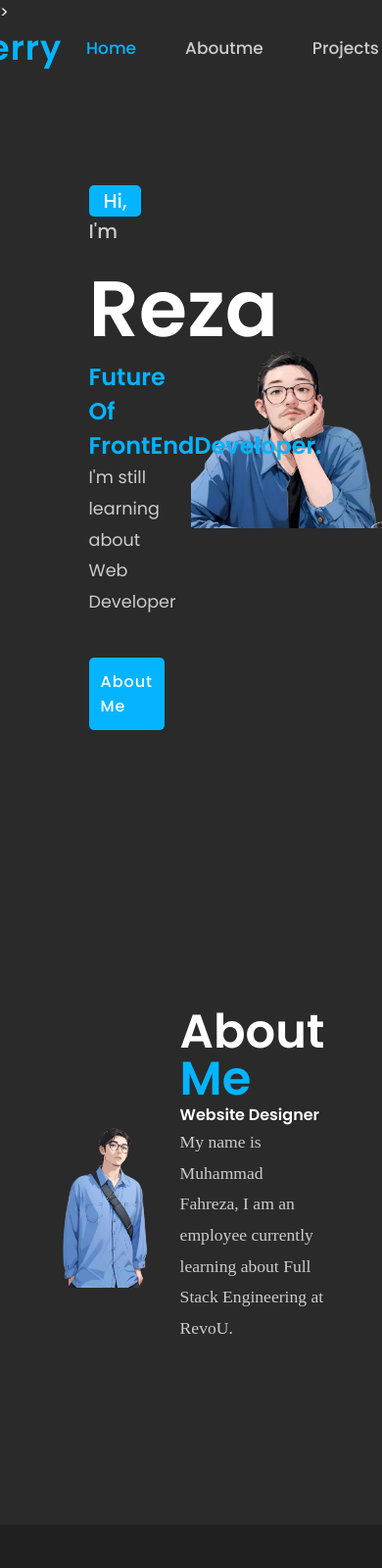
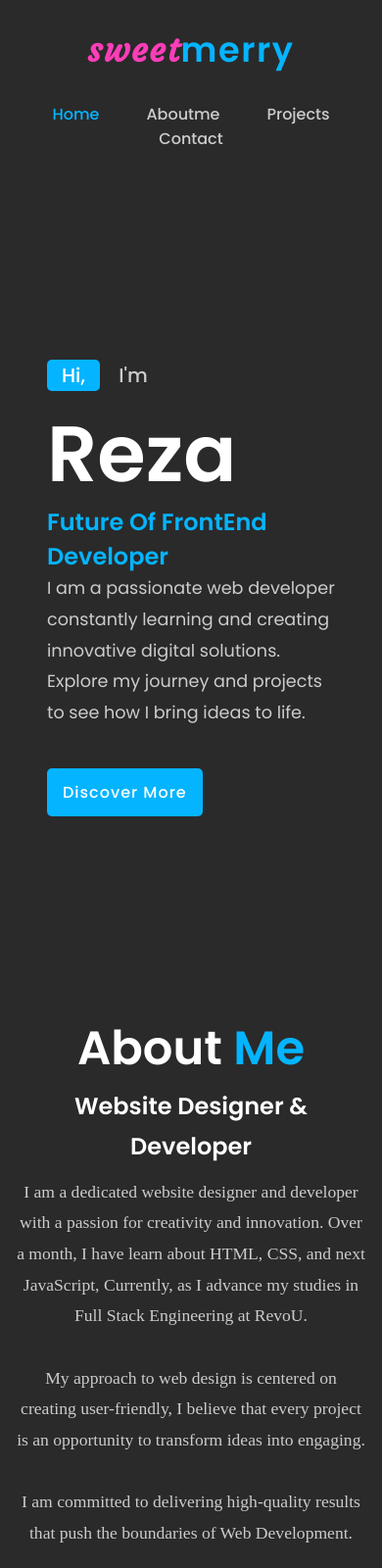
Before and after one commit to revou-fsse-feb25/milestone-1-sweetmerry, a plain HTML site: page index.html in a window 390 px wide. Shown: the top 1600 px of the page at 98% size. Drawn offline with nearby package versions, Linux system fonts and the light colour scheme.

Commit message:
modified to more responsive and delete the iamge on home section

```diff
--- a/css/style.css
+++ b/css/style.css
@@ -1,6 +1,7 @@
 @import url('https://fonts.googleapis.com/css2?family=Poppins:wght@300;400;500;600&display=swap');
 @import url('https://fonts.googleapis.com/css2?family=Courgette&display=swap');
-*{
+
+* {
   padding: 0;
   margin: 0;
   box-sizing: border-box;
@@ -9,204 +10,196 @@
   scroll-behavior: smooth;
   font-family: "Poppins", sans-serif;
 }
-:root{
+
+:root {
   --bg-color: #2a2a2a;
   --second-bg-color: #202020;
-    --text-color:#fff;
+  --text-color: #fff;
   --second-color: #ccc;
-    --main-color:#05b4ff;
+  --main-color: #05b4ff;
   --text-subcolor: #ff3db8;
-    --big-font:5rem;
-    --h2-font:3rem;
-    --p-font:1.1rem;
+  --big-font: 5rem;
+  --h2-font: 3rem;
+  --p-font: 1.1rem;
 }
-body{
-    background: var(--bg-color) ;
+.container {
+  max-width: 1200px;
+  margin: 0 auto;
+  padding: 0 1rem;
+}
+
+body {
+  background: var(--bg-color);
   color: var(--text-color);
 }
-header{
+
+header {
   position: fixed;
   width: 100%;
   top: 0;
-    right: 0;
   z-index: 1000;
+  background: transparent;
+  padding: 1.5rem 0;
+  border-bottom: 1px solid transparent;
+  transition: all 0.45s cubic-bezier(0.23, 1, 0.32, 1);
   display: flex;
   align-items: center;
   justify-content: center;
-    background: transparent;
-    padding: 22px 15%;
-    border-bottom: 1px solid transparent ;
-    transition: all .45 ease;
 }
-.logo{
+.logo {
   color: var(--text-subcolor);
-    font-size: 35px;
+  font-size: 2.2rem;
   font-weight: 700;
-    letter-spacing: 1px;
+  letter-spacing: 0.1rem;
   font-family: "Courgette", cursive;
 }
-span{
+span {
   color: var(--main-color);
 }
-.navlist{
-    display: flex
+
+nav {
+  margin-top: 5rem;
+  text-align: center;
 }
-.navlist a{
+.navlist {
+  display: flex;
+  justify-content: center;
+  flex-wrap: wrap;
+}
+.navlist li {
+  margin: 0 1.5rem;
+}
+.navlist a {
   color: var(--second-color);
-    font-size: 17px;
+  font-size: 1rem;
   font-weight: 500;
-    margin: 0 25px;
-    transition:  all .45s ease;
+  transition: all 0.45s ease-in-out;
 }
-.navlist a:hover{
-    color: var(--text-subcolor)
+.navlist a:hover {
+  color: var(--text-subcolor);
 }
-.navlist a.active{
-    color: var(--main-color)
+.navlist a.active {
+  color: var(--main-color);
 }
-#menu-icon{
-    font-size: 35px;
-    color: var(--text-color);
-    z-index: 1000;
-    cursor: pointer;
-    margin-left: 25px;
-    display: none;
+
+section {
+  padding: 10rem 0 7.5rem;
 }
-section{
-    padding: 160px 15% 120px;
-}
+
 .home {
   position: relative;
-    height: 100vh;
+  min-height: 100vh;
   width: 100%;
   display: flex;
   align-items: center;
-    justify-content: flex-start;
+  justify-content: center;
   overflow: hidden;
 }
 
-  .home .home-text {
-    width: 50%;
-    padding: 2rem;
-    z-index: 1;
+.home-content {
+  display: flex;
+  align-items: center;
+  justify-content: space-between;
+  width: 100%;
 }
 
-  .img-bg {
-    position: absolute;
-    top: 0;
-    right: 0;
-    width: 50%;
-    height: 100%;
-    background-image: url("background3.png");
-    background-repeat: no-repeat;
-    background-position: center;
-    background-size: contain;
-    z-index: 0;
+.home-text {
+  width: 55%;
+  padding: 2rem;
+  position: relative;
+  z-index: 2;
 }
 
-
-.slide{
-    margin-bottom: 20px;
+.slide {
+  margin-bottom: 1.25rem;
 }
-.one{
+.one {
   display: inline-block;
-    margin-right: 15px;
-    padding: 0 15px;
-    line-height: 32px;
-    font-size: 20px;
+  margin-right: 0.9375rem;
+  padding: 0 0.9375rem;
+  line-height: 2rem;
+  font-size: 1.25rem;
   font-weight: 500;
-    border-radius: 5px;
+  border-radius: 0.3125rem;
   background-color: var(--main-color);
-    color: var(--text-color)
+  color: var(--text-color);
 }
-.two{
+.two {
   display: inline-block;
   color: var(--second-color);
-    font-size: 20px;
+  font-size: 1.25rem;
   font-weight: 500;
 }
-.home-text h1{
+.home-text h1 {
   font-size: var(--big-font);
   font-weight: 700;
   color: var(--text-color);
   line-height: 1.1;
-    margin: 0 0 8px;
+  margin: 0 0 0.5rem;
 }
-.home-text h2{
+.home-text h2 {
   color: var(--main-color);
 }
-.home-text h3{
-    color: var(--text-color);
-    margin: 8 8 35px;
-    font-size: 3rem;
-    font-weight: 700;
-    line-height: 1.1;
+.home-text p {
+  color: var(--second-color);
+  font-size: var(--p-font);
+  line-height: 1.8;
+  margin-bottom: 2.5rem;
 }
-.button{
+.button {
   display: inline-block;
   align-items: center;
   justify-content: center;
 }
-.home-text p{
-    color: var(--second-color);
-    font-size: var(--p-font);
-    line-height: 1.8;
-    margin-bottom: 40px;
-}
-.btn{
+.btn {
   display: inline-block;
-    padding: 12px;
+  padding: 0.75rem 1rem;
   background: var(--main-color);
-    border-radius: 5px;
+  border-radius: 0.3125rem;
   color: var(--text-color);
   font-size: 1rem;
-    letter-spacing: 1px;
+  letter-spacing: 0.0625rem;
   font-weight: 500;
-    transition: transform 0.3s ease;
+  transition: transform 0.3s cubic-bezier(0.23, 1, 0.32, 1), background 0.3s ease-in-out;
+  transition-delay: 0.1s;
 }
-.btn:hover{
-    transform: scale(0.9);
+.btn:hover {
+  transform: scale(0.95);
 }
-.about{
-    position: relative;
+.about .about-container {
   display: grid;
-    grid-template-columns: repeat(2, 1fr);
+  grid-template-columns: 1fr 1fr;
   align-items: center;
   gap: 1.5rem;
 }
-.about-img img{
-    display: grid;
-    max-width: 530px;
-    height: auto;
-    width: 100%;
-    border-radius: 5px;
-}
-.about-text h2{
+.about-text h2 {
   font-size: var(--h2-font);
   line-height: 1;
 }
-.about-text h6{
-    font-size: 24px;
+.about-text h4 {
+  font-size: 1.5rem;
   font-weight: 600;
   color: var(--text-color);
   line-height: 1.7;
-    margin: 15px 0 10px;
+  margin: 0.9375rem 0 0.625rem;
 }
-.about-text p{
+.about-text p {
   color: var(--second-color);
   font-size: var(--p-font);
   font-family: 'Times New Roman', Times, serif;
   line-height: 1.8;
   margin-bottom: 4rem;
 }
+.about-img img {
+  display: block;
+  max-width: 100%;
+  height: auto;
+  border-radius: 0.3125rem;
+}
 .projects {
-    padding: 100px 15%;
+  padding: 6.25rem 0;
   background: var(--second-bg-color);
   color: var(--text-color);
-  }
-  .projects-container {
-    max-width: 1200px;
-    margin: 0 auto;
 }
 .projects h2 {
   text-align: center;
@@ -215,26 +208,19 @@ section{
 }
 .project-grid {
   display: grid;
-    grid-template-columns: repeat(auto-fit, minmax(250px, 1fr));
+  grid-template-columns: repeat(auto-fit, minmax(15.625rem, 1fr));
   gap: 1.5rem;
 }
 .project-card {
   background: var(--bg-color);
   border: 1px solid var(--second-color);
-    border-radius: 5px;
+  border-radius: 0.3125rem;
   padding: 1.5rem;
   text-align: center;
-    transition: transform 0.3s ease;
-
+  transition: transform 0.3s ease-in-out;
 }
 .project-card:hover {
-    transform: translateY(-5px);
-  }
-  .project-card img {
-    width: 100%;
-    height: auto;
-    border-radius: 5px;
-    margin-bottom: 1rem;
+  transform: translateY(-0.3125rem);
 }
 .project-card h3 {
   font-size: 1.5rem;
@@ -245,14 +231,13 @@ section{
   font-size: var(--p-font);
   color: var(--second-color);
 }
-
 .contact {
-    padding: 100px 15%;
+  padding: 6.25rem 0;
   background: var(--bg-color);
   color: var(--text-color);
 }
 .contact-container {
-    max-width: 800px;
+  max-width: 50rem;
   margin: 0 auto;
   text-align: center;
 }
@@ -271,43 +256,54 @@ section{
 .contact-form input,
 .contact-form textarea {
   width: 100%;
-    padding: 12px;
+  padding: 0.75rem;
   margin-bottom: 1rem;
   border: 1px solid var(--second-color);
-    border-radius: 5px;
+  border-radius: 0.3125rem;
   font-size: var(--p-font);
   background: var(--second-bg-color);
   color: var(--text-color);
 }
 .contact-form textarea {
   resize: vertical;
-    min-height: 150px;
+  min-height: 9.375rem;
 }
 .contact-form button {
-    padding: 12px;
+  padding: 0.75rem;
   background: var(--main-color);
   border: none;
-    border-radius: 5px;
+  border-radius: 0.3125rem;
   color: var(--text-color);
   font-size: 1rem;
   cursor: pointer;
-    transition: background 0.3s ease;
+  transition: background 0.3s ease-in-out;
 }
 .contact-form button:hover {
   background: var(--text-subcolor);
 }
+
 footer {
   background: var(--second-bg-color);
   color: var(--text-color);
-    padding: 20px 15%;
+  padding: 1.25rem 0;
   text-align: center;
-  }
-
-  .footer-container {
-    max-width: 1200px;
-    margin: 0 auto;
 }
 footer p {
   margin: 0;
   font-size: 0.9rem;
 }
+@media (max-width: 768px) {
+  header, nav, section, footer {
+    padding: 1.5rem 0;
+  }
+  .home-content {
+    flex-direction: column;
+  }
+  .home-text {
+    width: 100%;
+  }
+  .about .about-container {
+    grid-template-columns: 1fr;
+    text-align: center;
+  }
+}
--- a/index.html
+++ b/index.html
@@ -4,60 +4,72 @@
   <meta charset="UTF-8">
   <meta name="viewport" content="width=device-width, initial-scale=1.0">
   <title>Muhammad Fahreza's Profile</title>
->
-<!-- Coustom css Link-->
   <link rel="stylesheet" type="text/css" href="css/style.css">
-<link rel="stylesheet"
-  href="https://unpkg.com/boxicons@latest/css/boxicons.min.css">
+  <link rel="stylesheet" href="https://unpkg.com/boxicons@latest/css/boxicons.min.css">
 </head>
 <body>
+
   <!-- Header -->
   <header>
+    <div class="container">
       <a href="#" class="logo">sweet<span>merry</span></a>
+    </div>
+  </header>
+  <nav>
+    <div class="container">
       <ul class="navlist">
         <li><a href="#home" class="active">Home</a></li>
         <li><a href="#about">Aboutme</a></li>
         <li><a href="#projects">Projects</a></li>
         <li><a href="#contact">Contact</a></li>
       </ul>
-       <div class="bx bx-menu" id="menu-icon"></div>
-    </header>
+    </div>
+  </nav>
 
   <!-- Home Section -->
   <section class="home" id="home">
+    <div class="container home-content">
       <div class="home-text">
         <div class="slide">
           <span class="one">Hi,</span>
           <span class="two">I'm</span>
         </div>
         <h1>Reza</h1>
-          <h2>Future Of <span>FrontEndDeveloper.</span></h2>
-          <p>I'm still learning about Web Developer</p>
-
+        <h2>Future Of <span>FrontEnd Developer</span></h2>
+        <p>
+          I am a passionate web developer constantly learning and creating innovative digital solutions.
+          Explore my journey and projects to see how I bring ideas to life.
+        </p>
         <div class="button">
-            <a href="#about" class="btn">About Me</a>
+          <a href="#about" class="btn">Discover More</a>
         </div>
       </div>
-        <div class="img-bg"></div>
+    </div>
   </section>
 
-        <!-- About Section-->
+  <!-- About Section -->
   <section class="about" id="about">
-            <div class="about-img">
-              <img src="background2.png">
-            </div>
+    <div class="container about-container">
       <div class="about-text">
         <h2>About <span>Me</span></h2>
-              <h4>Website Designer</h4>
+        <h4>Website Designer & Developer</h4>
         <p>
-                My name is Muhammad Fahreza, I am an employee currently learning about Full Stack Engineering at RevoU.
+          I am a dedicated website designer and developer with a passion for creativity and innovation. Over a month, I have learn about HTML, CSS, and next JavaScript, Currently, as I advance my studies in Full Stack Engineering at RevoU.
+          <br><br>
+          My approach to web design is centered on creating user-friendly, I believe that every project is an opportunity to transform ideas into engaging.
+          <br><br>
+          I am committed to delivering high-quality results that push the boundaries of Web Development.
         </p>
+      </div>
+      <div class="about-img">
+        <img src="images/background3.png" alt="background">
+      </div>
     </div>
   </section>
 
   <!-- Projects Section -->
   <section class="projects" id="projects">
-    <div class="projects-container">
+    <div class="container">
       <h2>Projects</h2>
       <div class="project-grid">
         <div class="project-card">
@@ -78,7 +90,7 @@
 
   <!-- Contact Section -->
   <section class="contact" id="contact">
-    <div class="contact-container">
+    <div class="container contact-container">
       <h2>Contact</h2>
       <p>If you have any inquiries or would like to work together, feel free to reach out.</p>
       <form action="#" method="post" class="contact-form">
@@ -91,7 +103,7 @@
   </section>
 
   <footer>
-  <div class="footer-container">
+    <div class="container footer-container">
       <p>&copy; 2025 Muhammad Fahreza. All rights reserved.</p>
     </div>
   </footer>
```
Also changed, not shown: images/background3.png (renamed from css/background3.png). Lines whose indentation alone changed are shown as unchanged.
